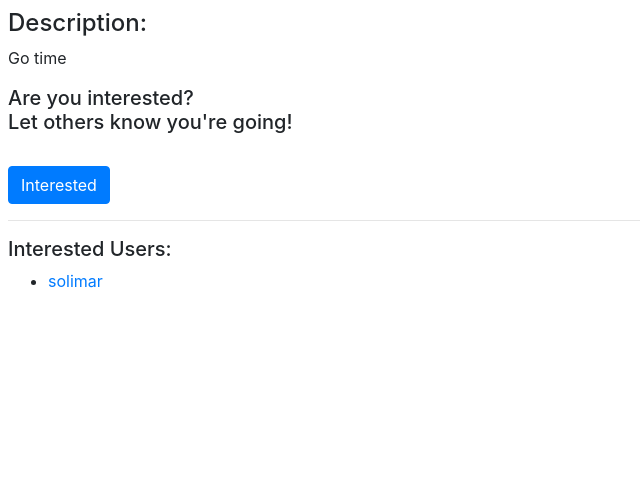
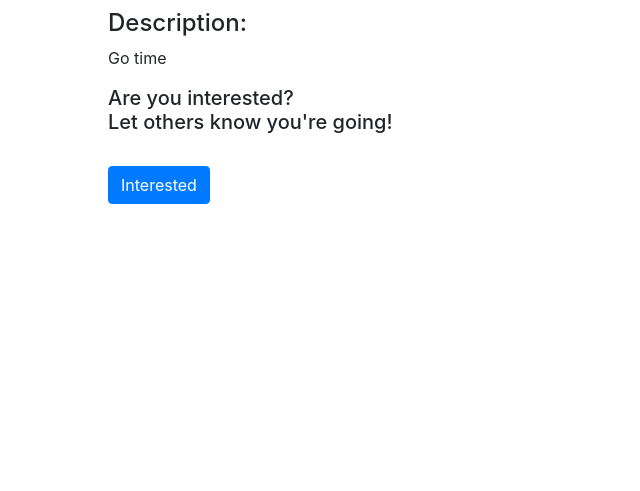
Before and after one commit to swk3st/KYSA-Meetup-Finder, a Django app: page /2 in a window 1280 px wide. Shown: the part 309-800 px from the top of the page, without its empty margins (0-640 px from the left). Run offline with Django 3.2, Linux system fonts and the light colour scheme; a user stored in the database is signed in; data comes from the database, SQL or seed files in the repository; both versions use the stored data as it was after the commit; some libraries are stand-ins or nearby versions.

Commit message:
updated Explore Event Detail view

```diff
--- a/meetup_finder_app/templates/meetup_finder_app/detail.html
+++ b/meetup_finder_app/templates/meetup_finder_app/detail.html
@@ -1,52 +1,59 @@
 {% include 'meetup_finder_app/navbar.html' %}
 
 {% include 'meetup_finder_app/single_event_view.html' %}
+
 <div style = "padding-left:8px">
+
 <h1 style="text-align: center;">{{ event.event_name }}</h1>
 
     {% if error_message %}<p><strong>{{ error_message }}</strong></p>{% endif %}
-    <h4>Description:</h4>
-    <p>{{event.event_description}}</p>
-
+    <h4  style=" left: 0; margin-left: 100px;">Description:</h4>
+    <p style=" left: 0; margin-left: 100px;">{{event.event_description}}</p>
     {% if user.is_authenticated %}
 
-        {% if event.event_organizer == user %}
-            <form action="{% url 'meetup_finder_app:delete_event' %}" method="post">
-            {% csrf_token %}
-                <input type="hidden" id="eid" name="Event" value="{{event.id}}">
-                <input type="hidden" id="uid" name="User" value="{{user.id}}">
-                <input type="submit" class="btn btn-danger" value="Delete Event">
-            </form>
-        {% endif %}
+
 
         {% if user in event.all_users%}
 
-            <h5>You're going to this event! <br> See you on {{event.event_date}}!</h5><br>
+            <h5 style=" left: 0; margin-left: 100px;">You're going to this event! <br> See you on {{event.event_date}}! </h5><br>
             <form action="{% url 'meetup_finder_app:revoke_interest' %}" method="post">
             {% csrf_token %}
                 <input type="hidden" id="eid" name="Event" value="{{event.id}}">
                 <input type="hidden" id="uid" name="User" value="{{user.id}}">
-                <input type="submit" class="btn btn-primary" value="No Longer Interested">
+                <input type="submit" class="btn btn-primary" value="No Longer Interested" style=" left: 0; margin-left: 100px;">
             </form>
         {% else %}
-            <h5>Are you interested? <br> Let others know you're going!</h5><br>
+            <h5 style=" left: 0; margin-left: 100px;">Are you interested? <br> Let others know you're going!</h5><br>
             <form action="{% url 'meetup_finder_app:show_interest' %}" method="post">
             {% csrf_token %}
                 <input type="hidden" id="eid" name="Event" value="{{event.id}}">
                 <input type="hidden" id="uid" name="User" value="{{user.id}}">
-                <input type="submit" class="btn btn-primary" value="Interested">
+                <input type="submit" class="btn btn-primary" value="Interested" style=" left: 0; margin-left: 100px;">
             </form>
         {% endif %}
 
+        {% if event.event_organizer == user %}
+        <form action="{% url 'meetup_finder_app:delete_event' %}" method="post">
+        {% csrf_token %}
+            <input type="hidden" id="eid" name="Event" value="{{event.id}}">
+            <input type="hidden" id="uid" name="User" value="{{user.id}}">
+            <input type="submit" class="btn btn-danger" value="Delete Event" style="position: absolute; right: 0; margin-right: 100px;">
+        </form>
+
         <hr>
-        <h5>Interested Users:</h5>
+        <h5 style=" left: 0; margin-left: 100px;">Interested Users:</h5>
         <ul>
         {%for u in event.all_users%}
             {%if not user.id == u.id %}
-            <li><a href = "{% url 'meetup_finder_app:singleProfile' u.id %}">{{u}}</a></li>
+            <li style=" left: 0; margin-left: 100px;"><a href = "{% url 'meetup_finder_app:singleProfile' u.id %}">{{u}}</a></li>
             {%endif%}
         {% endfor %}
         </ul>
 
+
+
     {% endif %}
+
+    {% endif %}
+
 </div>
--- a/meetup_finder_app/templates/meetup_finder_app/main.html
+++ b/meetup_finder_app/templates/meetup_finder_app/main.html
@@ -11,7 +11,7 @@
 
     {% endblock %}
 
-    <footer class="text-muted">
+    <footer class="text-muted" style= "bottom: 0">
         <div class="container">
             <p class="float-right">
                 <a href="#"> Back to top</a>
```
Also changed, not shown: meetup_finder_app/templates/meetup_finder_app/multi_event_view.html (+36 -1 lines), db.sqlite3.
